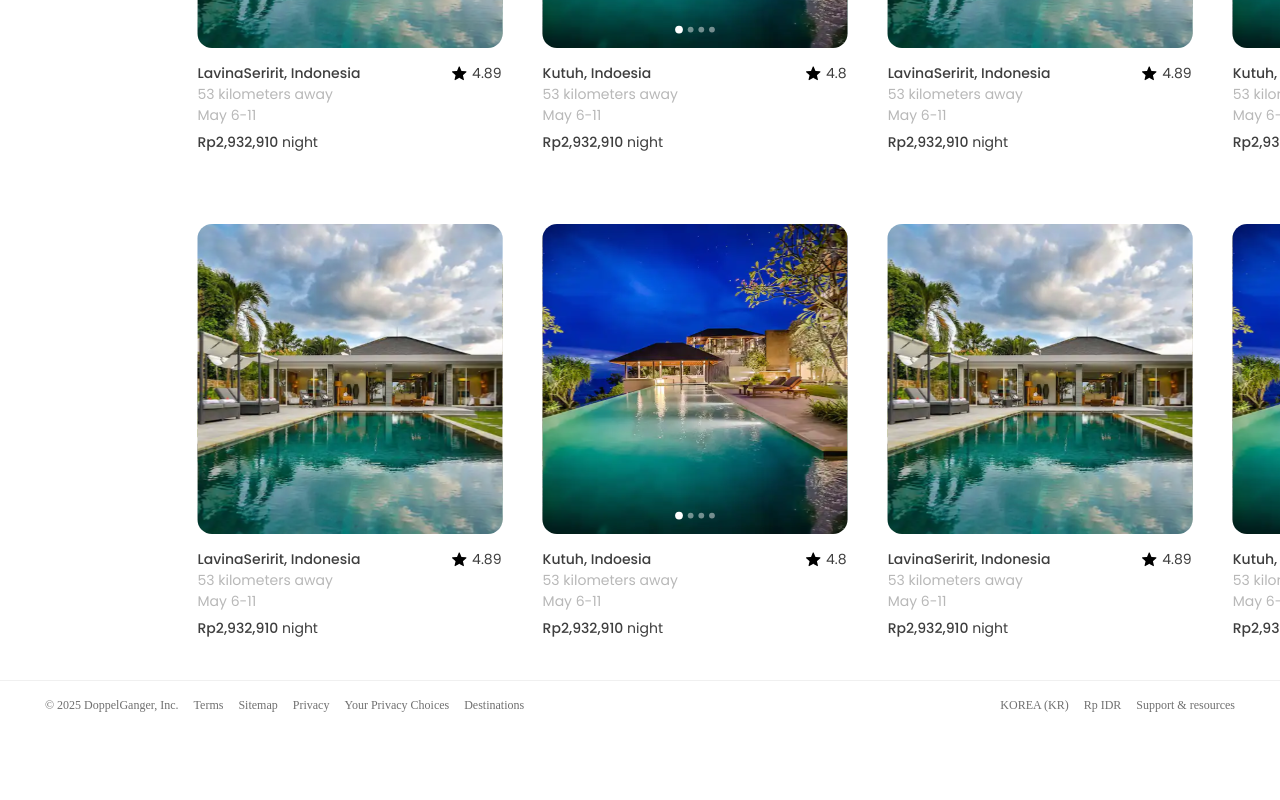
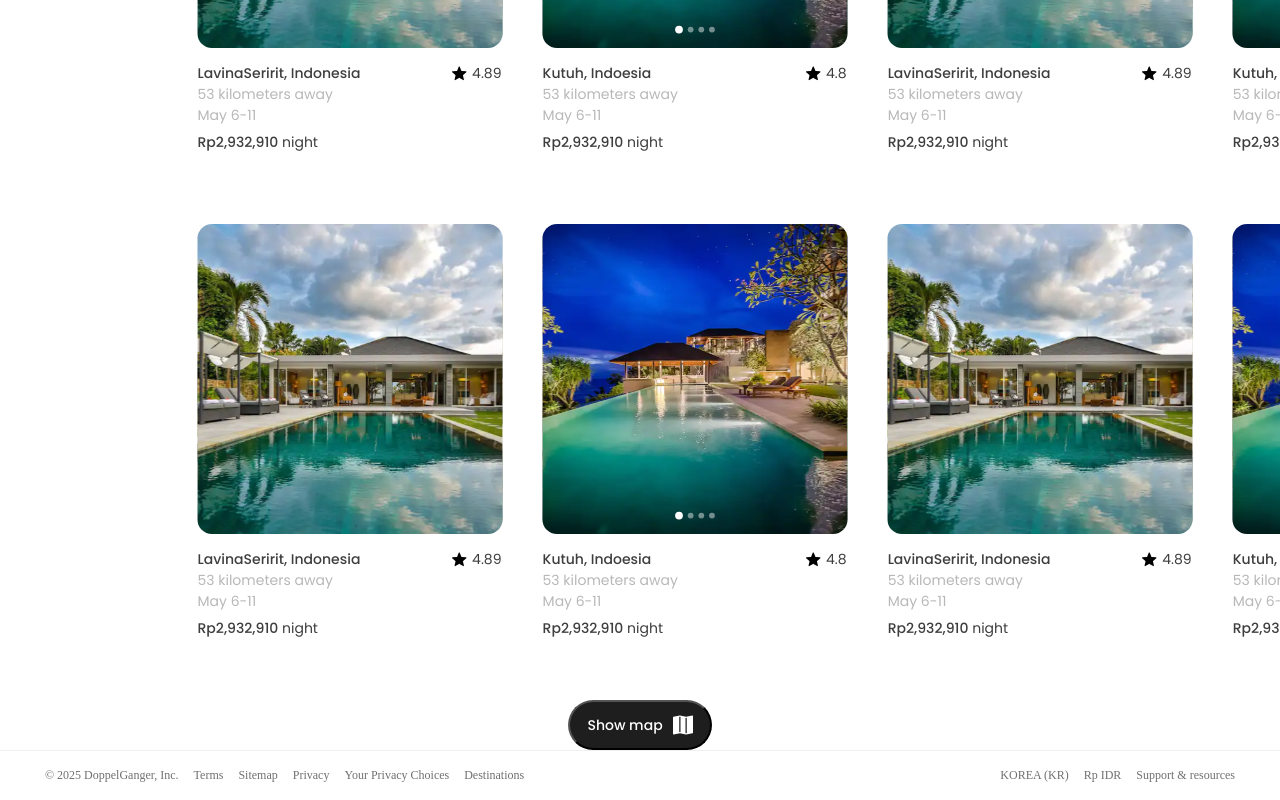
Before and after one commit to EFUB5-Doppelganger/Frontend, a Next.js app in the folder airbnb/: page / in a window 1280 px wide. Shown: the part 960-1760 px from the top of the page. Before the commit the page ends 1690 px from the top, so only its background shows below. Built offline with nearby package versions, Linux system fonts and the light colour scheme.

Commit message:
fix: 홈페이지 ui 수정

```diff
--- a/airbnb/src/app/page.tsx
+++ b/airbnb/src/app/page.tsx
@@ -2,14 +2,28 @@
 
 import styled from 'styled-components';
 import Link from "next/link";
+import Image from 'next/image';
+import { Poppins } from 'next/font/google';
 import HotelCardList from './home/hotelCardList';
 import Navigation from './home/navigation';
+
+const poppins = Poppins({ subsets: ['latin'], weight: '500' });
+
 
 export default function Home() {
   return (
     <Wrapper>
       <Navigation />
       <HotelCardList />
+      <MapBtn>
+        <Map className={poppins.className}>Show map</Map>
+        <Image
+          src="/map.svg"
+          alt="지도"
+          width={20}
+          height={20}
+        />
+      </MapBtn>
     </Wrapper>
   );
 }
@@ -20,3 +34,23 @@ const Wrapper = styled.div`
   align-items: center;
   gap: 1.25rem;
 `;
+
+const MapBtn = styled.button`
+  display: flex;
+  justify-content: center;
+  align-items: center;
+  width: 9rem;
+  height: 3.125rem;
+  flex-shrink: 0;
+  border-radius: 1.5625rem;
+  background: #1E1E1E;
+  gap: 0.62rem;
+`;
+
+const Map = styled.div`
+  color: #FFF;
+  font-size: 0.875rem;
+  font-style: normal;
+  font-weight: 500;
+  line-height: normal;
+`;
```
Also changed, not shown: airbnb/public/map.svg (added).
